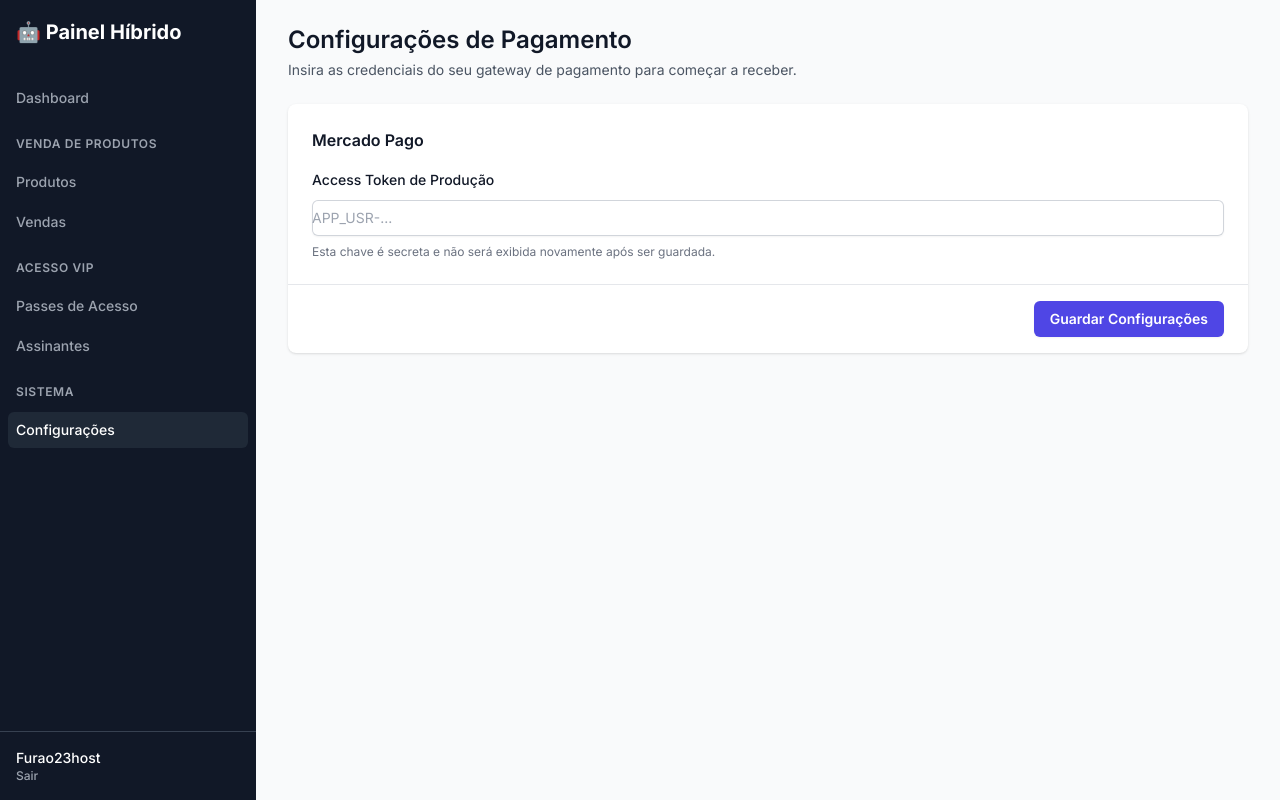
After one commit to DuelNow11z/BOT-TELEGRAM, a Flask app: page /configuracoes in a window 1280 px wide. The commit adds this page. Run offline with Flask 3, Linux system fonts and the light colour scheme; a user stored in the database is signed in; data that the repository does not hold is empty; parts of the project's set-up code (start-up, migrations or seed data) failed here and were passed over; some libraries are stand-ins or nearby versions.

Commit message:
att gateway pgmt

```diff
--- a/app.py
+++ b/app.py
@@ -28,6 +28,23 @@ def get_db_connection():
     url = up.urlparse(DATABASE_URL)
     return psycopg2.connect(database=url.path[1:], user=url.username, password=url.password, host=url.hostname, port=url.port)
 
+def init_db():
+    conn = get_db_connection()
+    cur = conn.cursor()
+    cur.execute("DROP TABLE IF EXISTS vendas, assinaturas, produtos, passes, users, admin, configuracoes CASCADE;")
+    cur.execute('''CREATE TABLE IF NOT EXISTS users (id BIGINT PRIMARY KEY, username TEXT, first_name TEXT, last_name TEXT, data_registro TEXT);''')
+    cur.execute('''CREATE TABLE IF NOT EXISTS produtos (id SERIAL PRIMARY KEY, nome TEXT NOT NULL, preco NUMERIC(10, 2) NOT NULL, link TEXT NOT NULL);''')
+    cur.execute('''CREATE TABLE IF NOT EXISTS vendas (id SERIAL PRIMARY KEY, user_id BIGINT NOT NULL, produto_id INTEGER NOT NULL, preco NUMERIC(10, 2), payment_id TEXT, status TEXT, data_venda TIMESTAMP, FOREIGN KEY(user_id) REFERENCES users(id) ON DELETE CASCADE, FOREIGN KEY(produto_id) REFERENCES produtos(id) ON DELETE CASCADE);''')
+    cur.execute('''CREATE TABLE IF NOT EXISTS passes (id SERIAL PRIMARY KEY, nome TEXT NOT NULL, preco NUMERIC(10, 2) NOT NULL, duracao_dias INTEGER NOT NULL);''')
+    cur.execute('''CREATE TABLE IF NOT EXISTS assinaturas (id SERIAL PRIMARY KEY, user_id BIGINT NOT NULL, pass_id INTEGER NOT NULL, payment_id TEXT, data_inicio TIMESTAMP, data_expiracao TIMESTAMP, status TEXT NOT NULL, FOREIGN KEY(user_id) REFERENCES users(id) ON DELETE CASCADE, FOREIGN KEY(pass_id) REFERENCES passes(id) ON DELETE CASCADE);''')
+    cur.execute('''CREATE TABLE IF NOT EXISTS admin (id SERIAL PRIMARY KEY, username TEXT UNIQUE NOT NULL, password_hash TEXT NOT NULL);''')
+    cur.execute('''CREATE TABLE IF NOT EXISTS configuracoes (id INTEGER PRIMARY KEY CHECK (id = 1), gateway_provider TEXT DEFAULT 'mercadopago', mercadopago_token TEXT);''')
+    cur.execute("INSERT INTO configuracoes (id) VALUES (1) ON CONFLICT (id) DO NOTHING;")
+    conn.commit()
+    cur.close()
+    conn.close()
+    print("Tabelas do banco de dados (re)criadas com sucesso.")
+
 def get_or_register_user(user: types.User):
     conn = get_db_connection()
     cur = conn.cursor()
@@ -38,6 +55,15 @@ def get_or_register_user(user: types.User):
         conn.commit()
     cur.close()
     conn.close()
+
+def get_payment_config():
+    conn = get_db_connection()
+    cur = conn.cursor(cursor_factory=psycopg2.extras.DictCursor)
+    cur.execute("SELECT * FROM configuracoes WHERE id = 1")
+    config = cur.fetchone()
+    cur.close()
+    conn.close()
+    return config
 
 # --- WEBHOOKS ---
 @app.route(f"/{API_TOKEN}", methods=['POST'])
@@ -53,9 +79,16 @@ def telegram_webhook():
 def webhook_mercado_pago():
     notification = request.json
     if not (notification and notification.get('type') == 'payment'): return jsonify({'status': 'ignored'}), 200
+
+    config = get_payment_config()
+    if not config or not config['mercadopago_token']:
+        print("[WEBHOOK-ERRO] Credenciais do Mercado Pago não configuradas.")
+        return jsonify({'status': 'config_error'}), 500
+
     payment_id = notification['data']['id']
-    payment_info = pagamentos.verificar_status_pagamento(payment_id)
+    payment_info = pagamentos.verificar_status_pagamento(payment_id, config['mercadopago_token'])
     if not (payment_info and payment_info['status'] == 'approved'): return jsonify({'status': 'not_approved'}), 200
+
     external_reference = payment_info.get('external_reference')
     if not external_reference: return jsonify({'status': 'ignored'}), 200
 
@@ -74,16 +107,14 @@ def processar_venda_produto(payment_id, venda_id):
     cur.execute('SELECT * FROM vendas WHERE id = %s AND status = %s', (venda_id, 'pendente'))
     venda = cur.fetchone()
     if venda:
-        data_venda_dt = datetime.strptime(venda['data_venda'], '%Y-%m-%d %H:%M:%S')
-        if datetime.now() > data_venda_dt + timedelta(hours=1):
-            cur.execute('UPDATE vendas SET status = %s WHERE id = %s', ('expirado', venda_id))
-        else:
-            cur.execute('UPDATE vendas SET status = %s, payment_id = %s WHERE id = %s', ('aprovado', payment_id, venda_id))
-            cur.execute('SELECT * FROM produtos WHERE id = %s', (venda['produto_id'],))
-            produto = cur.fetchone()
-            if produto:
-                bot.send_message(venda['user_id'], f"✅ Pagamento aprovado!\n\nAqui está o seu link para *{produto['nome']}*:\n{produto['link']}", parse_mode='Markdown')
+        # A API do MP pode enviar notificações com atraso, então a verificação de expiração não é ideal aqui.
+        # Confiaremos que o webhook só é chamado para pagamentos válidos.
+        cur.execute('UPDATE vendas SET status = %s, payment_id = %s WHERE id = %s', ('aprovado', payment_id, venda_id))
         conn.commit()
+        cur.execute('SELECT * FROM produtos WHERE id = %s', (venda['produto_id'],))
+        produto = cur.fetchone()
+        if produto:
+            bot.send_message(venda['user_id'], f"✅ Pagamento aprovado!\n\nAqui está o seu link para *{produto['nome']}*:\n{produto['link']}", parse_mode='Markdown')
     cur.close()
     conn.close()
 
@@ -113,6 +144,19 @@ def processar_assinatura_passe(payment_id, assinatura_id):
     conn.close()
 
 # --- ROTAS DO PAINEL ---
+@app.route('/setup-admin-e-db')
+def setup_admin_and_db():
+    init_db()
+    conn = get_db_connection()
+    cur = conn.cursor()
+    username, password = "admin", "123"
+    hashed_password = generate_password_hash(password)
+    cur.execute("INSERT INTO admin (username, password_hash) VALUES (%s, %s)", (username, hashed_password))
+    conn.commit()
+    cur.close()
+    conn.close()
+    return f"Base de dados reiniciada e utilizador '{username}' criado com a senha '{password}'. Remova esta rota do seu código agora.", 200
+
 @app.route('/login', methods=['GET', 'POST'])
 def login():
     if 'logged_in' in session: return redirect(url_for('index'))
@@ -164,8 +208,6 @@ def produtos():
         cur.execute('INSERT INTO produtos (nome, preco, link) VALUES (%s, %s, %s)', (nome, preco, link))
         conn.commit()
         flash('Produto criado com sucesso!', 'success')
-        cur.close()
-        conn.close()
         return redirect(url_for('produtos'))
     cur.execute('SELECT * FROM produtos ORDER BY id DESC')
     lista_produtos = cur.fetchall()
@@ -183,8 +225,6 @@ def edit_product(id):
         cur.execute('UPDATE produtos SET nome = %s, preco = %s, link = %s WHERE id = %s', (nome, preco, link, id))
         conn.commit()
         flash('Produto atualizado com sucesso!', 'success')
-        cur.close()
-        conn.close()
         return redirect(url_for('produtos'))
     cur.execute('SELECT * FROM produtos WHERE id = %s', (id,))
     produto = cur.fetchone()
@@ -226,8 +266,6 @@ def passes():
         cur.execute('INSERT INTO passes (nome, preco, duracao_dias) VALUES (%s, %s, %s)', (nome, preco, duracao))
         conn.commit()
         flash('Passe de acesso criado com sucesso!', 'success')
-        cur.close()
-        conn.close()
         return redirect(url_for('passes'))
     cur.execute('SELECT * FROM passes ORDER BY duracao_dias')
     lista_passes = cur.fetchall()
@@ -267,6 +305,23 @@ def assinantes():
     conn.close()
     return render_template('assinantes.html', assinantes=lista_assinantes)
 
+@app.route('/configuracoes', methods=['GET', 'POST'])
+def configuracoes():
+    if not session.get('logged_in'): return redirect(url_for('login'))
+    conn = get_db_connection()
+    cur = conn.cursor(cursor_factory=psycopg2.extras.DictCursor)
+    if request.method == 'POST':
+        token = request.form.get('mercadopago_token')
+        if token:
+            cur.execute("UPDATE configuracoes SET mercadopago_token = %s WHERE id = 1", (token,))
+            conn.commit()
+            flash('Configurações de pagamento guardadas com sucesso!', 'success')
+        return redirect(url_for('configuracoes'))
+    cur.execute("SELECT * FROM configuracoes WHERE id = 1")
+    config_data = cur.fetchone()
+    cur.close()
+    conn.close()
+    return render_template('configuracoes.html', config=config_data)
 
 # --- COMANDOS DO BOT ---
 @bot.message_handler(commands=['start'])
@@ -308,6 +363,10 @@ def mostrar_produtos(chat_id):
             bot.send_message(chat_id, f"🛍️ *{produto['nome']}*\n*Preço:* R${produto['preco']:.2f}", parse_mode='Markdown', reply_markup=markup)
 
 def gerar_cobranca_produto(call: types.CallbackQuery, produto_id: int):
+    config = get_payment_config()
+    if not config or not config['mercadopago_token']:
+        bot.send_message(call.message.chat.id, "⚠️ Erro: O administrador não configurou um método de pagamento.")
+        return
     user, chat_id = call.from_user, call.message.chat.id
     conn = get_db_connection()
     cur = conn.cursor(cursor_factory=psycopg2.extras.DictCursor)
@@ -318,7 +377,7 @@ def gerar_cobranca_produto(call: types.CallbackQuery, produto_id: int):
                        (user.id, produto_id, produto['preco'], 'pendente', datetime.now()))
         venda_id = cur.fetchone()[0]
         conn.commit()
-        pagamento = pagamentos.criar_pagamento_pix(produto, user, f"venda_{venda_id}")
+        pagamento = pagamentos.criar_pagamento_pix(produto, user, f"venda_{venda_id}", config['mercadopago_token'])
         if pagamento and 'point_of_interaction' in pagamento:
             qr_code_base64 = pagamento['point_of_interaction']['transaction_data']['qr_code_base64']
             qr_code_data = pagamento['point_of_interaction']['transaction_data']['qr_code']
@@ -344,6 +403,10 @@ def mostrar_passes(chat_id):
             bot.send_message(chat_id, f"🎟️ *{passe['nome']}*\n*Duração:* {passe['duracao_dias']} dias\n*Preço:* R${passe['preco']:.2f}", parse_mode='Markdown', reply_markup=markup)
 
 def gerar_cobranca_passe(call: types.CallbackQuery, pass_id: int):
+    config = get_payment_config()
+    if not config or not config['mercadopago_token']:
+        bot.send_message(call.message.chat.id, "⚠️ Erro: O administrador não configurou um método de pagamento.")
+        return
     user, chat_id = call.from_user, call.message.chat.id
     conn = get_db_connection()
     cur = conn.cursor(cursor_factory=psycopg2.extras.DictCursor)
@@ -354,7 +417,7 @@ def gerar_cobranca_passe(call: types.CallbackQuery, pass_id: int):
                        (user.id, pass_id, 'pendente', datetime.now(), datetime.now()))
         assinatura_id = cur.fetchone()[0]
         conn.commit()
-        pagamento = pagamentos.criar_pagamento_pix(passe, user, f"assinatura_{assinatura_id}")
+        pagamento = pagamentos.criar_pagamento_pix(passe, user, f"assinatura_{assinatura_id}", config['mercadopago_token'])
         if pagamento and 'point_of_interaction' in pagamento:
             qr_code_base64 = pagamento['point_of_interaction']['transaction_data']['qr_code_base64']
             qr_code_data = pagamento['point_of_interaction']['transaction_data']['qr_code']
@@ -366,7 +429,7 @@ def gerar_cobranca_passe(call: types.CallbackQuery, pass_id: int):
 
 # --- INICIALIZAÇÃO FINAL ---
 if os.getenv('IS_RENDER'):
-    # Não chamamos init_db() aqui para não apagar os dados em cada deploy
-    # A inicialização é feita pela rota secreta
+    # Na Render, não chamamos init_db() automaticamente para não apagar os dados.
+    # A inicialização é feita pela rota secreta.
     if bot and BASE_URL:
         bot.set_webhook(url=f"{BASE_URL}/{API_TOKEN}")
--- /dev/null
+++ b/templates/configuracoes.html
@@ -0,0 +1,25 @@
+{% extends "layout.html" %}
+{% block title %}Configurações de Pagamento{% endblock %}
+
+{% block content %}
+<h1 class="text-2xl font-semibold text-gray-900">Configurações de Pagamento</h1>
+<p class="mt-1 text-sm text-gray-600">Insira as credenciais do seu gateway de pagamento para começar a receber.</p>
+
+<form class="mt-6 bg-white shadow sm:rounded-lg" method="POST">
+    <div class="px-4 py-5 sm:p-6">
+        <h3 class="text-base font-semibold leading-6 text-gray-900">Mercado Pago</h3>
+        <div class="mt-4 grid grid-cols-1 gap-y-6">
+            <div>
+                <label for="mercadopago_token" class="block text-sm font-medium leading-6 text-gray-900">Access Token de Produção</label>
+                <div class="mt-2">
+                    <input type="password" name="mercadopago_token" id="mercadopago_token" value="{{ config.mercadopago_token or '' }}" class="block w-full rounded-md border-0 py-1.5 text-gray-900 shadow-sm ring-1 ring-inset ring-gray-300 placeholder:text-gray-400 focus:ring-2 focus:ring-inset focus:ring-indigo-600 sm:text-sm sm:leading-6" placeholder="APP_USR-...">
+                </div>
+                <p class="mt-2 text-xs text-gray-500">Esta chave é secreta e não será exibida novamente após ser guardada.</p>
+            </div>
+        </div>
+    </div>
+    <div class="flex items-center justify-end gap-x-6 border-t border-gray-200 px-4 py-4 sm:px-6">
+        <button type="submit" class="rounded-md bg-indigo-600 px-4 py-2 text-sm font-semibold text-white shadow-sm hover:bg-indigo-500">Guardar Configurações</button>
+    </div>
+</form>
+{% endblock %}
--- a/templates/layout.html
+++ b/templates/layout.html
@@ -11,50 +11,27 @@
 <body class="h-full">
 <div class="min-h-full">
   <div class="fixed inset-y-0 flex w-64 flex-col bg-gray-900">
-    <div class="flex h-16 flex-shrink-0 items-center bg-gray-900 px-4">
-      <h1 class="text-xl font-bold text-white">🤖 Painel Híbrido</h1>
-    </div>
+    <div class="flex h-16 flex-shrink-0 items-center bg-gray-900 px-4"><h1 class="text-xl font-bold text-white">🤖 Painel Híbrido</h1></div>
     <div class="flex flex-1 flex-col overflow-y-auto">
       <nav class="flex-1 space-y-1 px-2 py-4">
-        <a href="{{ url_for('index') }}" class="{{ 'bg-gray-800 text-white' if request.endpoint == 'index' else 'text-gray-400 hover:bg-gray-800 hover:text-white' }} group flex items-center rounded-md px-2 py-2 text-sm font-medium">Dashboard</a>
-
+        <a href="{{ url_for('index') }}" class="{{ 'bg-gray-800 text-white' if request.endpoint == 'index' else 'text-gray-400 hover:bg-gray-800' }} group flex items-center rounded-md px-2 py-2 text-sm font-medium">Dashboard</a>
         <p class="px-2 pt-4 pb-2 text-xs font-semibold uppercase tracking-wider text-gray-400">Venda de Produtos</p>
-        <a href="{{ url_for('produtos') }}" class="{{ 'bg-gray-800 text-white' if request.endpoint == 'produtos' else 'text-gray-400 hover:bg-gray-800 hover:text-white' }} group flex items-center rounded-md px-2 py-2 text-sm font-medium">Produtos</a>
-        <a href="{{ url_for('vendas') }}" class="{{ 'bg-gray-800 text-white' if request.endpoint == 'vendas' else 'text-gray-400 hover:bg-gray-800 hover:text-white' }} group flex items-center rounded-md px-2 py-2 text-sm font-medium">Vendas</a>
-
+        <a href="{{ url_for('produtos') }}" class="{{ 'bg-gray-800 text-white' if request.endpoint == 'produtos' else 'text-gray-400 hover:bg-gray-800' }} group flex items-center rounded-md px-2 py-2 text-sm font-medium">Produtos</a>
+        <a href="{{ url_for('vendas') }}" class="{{ 'bg-gray-800 text-white' if request.endpoint == 'vendas' else 'text-gray-400 hover:bg-gray-800' }} group flex items-center rounded-md px-2 py-2 text-sm font-medium">Vendas</a>
         <p class="px-2 pt-4 pb-2 text-xs font-semibold uppercase tracking-wider text-gray-400">Acesso VIP</p>
-        <a href="{{ url_for('passes') }}" class="{{ 'bg-gray-800 text-white' if request.endpoint == 'passes' else 'text-gray-400 hover:bg-gray-800 hover:text-white' }} group flex items-center rounded-md px-2 py-2 text-sm font-medium">Passes de Acesso</a>
-        <a href="{{ url_for('assinantes') }}" class="{{ 'bg-gray-800 text-white' if request.endpoint == 'assinantes' else 'text-gray-400 hover:bg-gray-800 hover:text-white' }} group flex items-center rounded-md px-2 py-2 text-sm font-medium">Assinantes</a>
+        <a href="{{ url_for('passes') }}" class="{{ 'bg-gray-800 text-white' if request.endpoint == 'passes' else 'text-gray-400 hover:bg-gray-800' }} group flex items-center rounded-md px-2 py-2 text-sm font-medium">Passes de Acesso</a>
+        <a href="{{ url_for('assinantes') }}" class="{{ 'bg-gray-800 text-white' if request.endpoint == 'assinantes' else 'text-gray-400 hover:bg-gray-800' }} group flex items-center rounded-md px-2 py-2 text-sm font-medium">Assinantes</a>
+        <p class="px-2 pt-4 pb-2 text-xs font-semibold uppercase tracking-wider text-gray-400">Sistema</p>
+        <a href="{{ url_for('configuracoes') }}" class="{{ 'bg-gray-800 text-white' if request.endpoint == 'configuracoes' else 'text-gray-400 hover:bg-gray-800' }} group flex items-center rounded-md px-2 py-2 text-sm font-medium">Configurações</a>
       </nav>
     </div>
-     <div class="flex flex-shrink-0 border-t border-gray-700 p-4">
-        <a href="{{ url_for('logout') }}" class="group block w-full flex-shrink-0">
-          <div class="flex items-center">
-            <div>
-              <p class="text-sm font-medium text-white">{{ session.username }}</p>
-              <p class="text-xs font-medium text-gray-400 group-hover:text-gray-200">Sair</p>
-            </div>
-          </div>
-        </a>
-      </div>
+    <div class="flex flex-shrink-0 border-t border-gray-700 p-4"><a href="{{ url_for('logout') }}" class="group block w-full flex-shrink-0"><div class="flex items-center"><div><p class="text-sm font-medium text-white">{{ session.username }}</p><p class="text-xs font-medium text-gray-400 group-hover:text-gray-200">Sair</p></div></div></a></div>
   </div>
   <div class="flex flex-1 flex-col md:pl-64">
-    <main class="flex-1">
-      <div class="py-6">
-        <div class="mx-auto max-w-7xl px-4 sm:px-6 md:px-8">
-            {% with messages = get_flashed_messages(with_categories=true) %}
-              {% if messages %}
-                {% for category, message in messages %}
-                  <div class="mb-4 rounded-md p-4 {{ 'bg-green-100 text-green-800' if category == 'success' else 'bg-red-100 text-red-800' }}" role="alert">
-                    <p>{{ message }}</p>
-                  </div>
-                {% endfor %}
-              {% endif %}
-            {% endwith %}
-            {% block content %}{% endblock %}
-        </div>
-      </div>
-    </main>
+    <main class="flex-1"><div class="py-6"><div class="mx-auto max-w-7xl px-4 sm:px-6 md:px-8">
+        {% with messages = get_flashed_messages(with_categories=true) %}{% if messages %}{% for category, message in messages %}<div class="mb-4 rounded-md p-4 {{ 'bg-green-100 text-green-800' if category == 'success' else 'bg-red-100 text-red-800' }}" role="alert"><p>{{ message }}</p></div>{% endfor %}{% endif %}{% endwith %}
+        {% block content %}{% endblock %}
+    </div></div></main>
   </div>
 </div>
 </body>
```
Also changed, not shown: db_init_hybrid.py (added, +70 -0 lines), pagamentos.py (+17 -18 lines).
